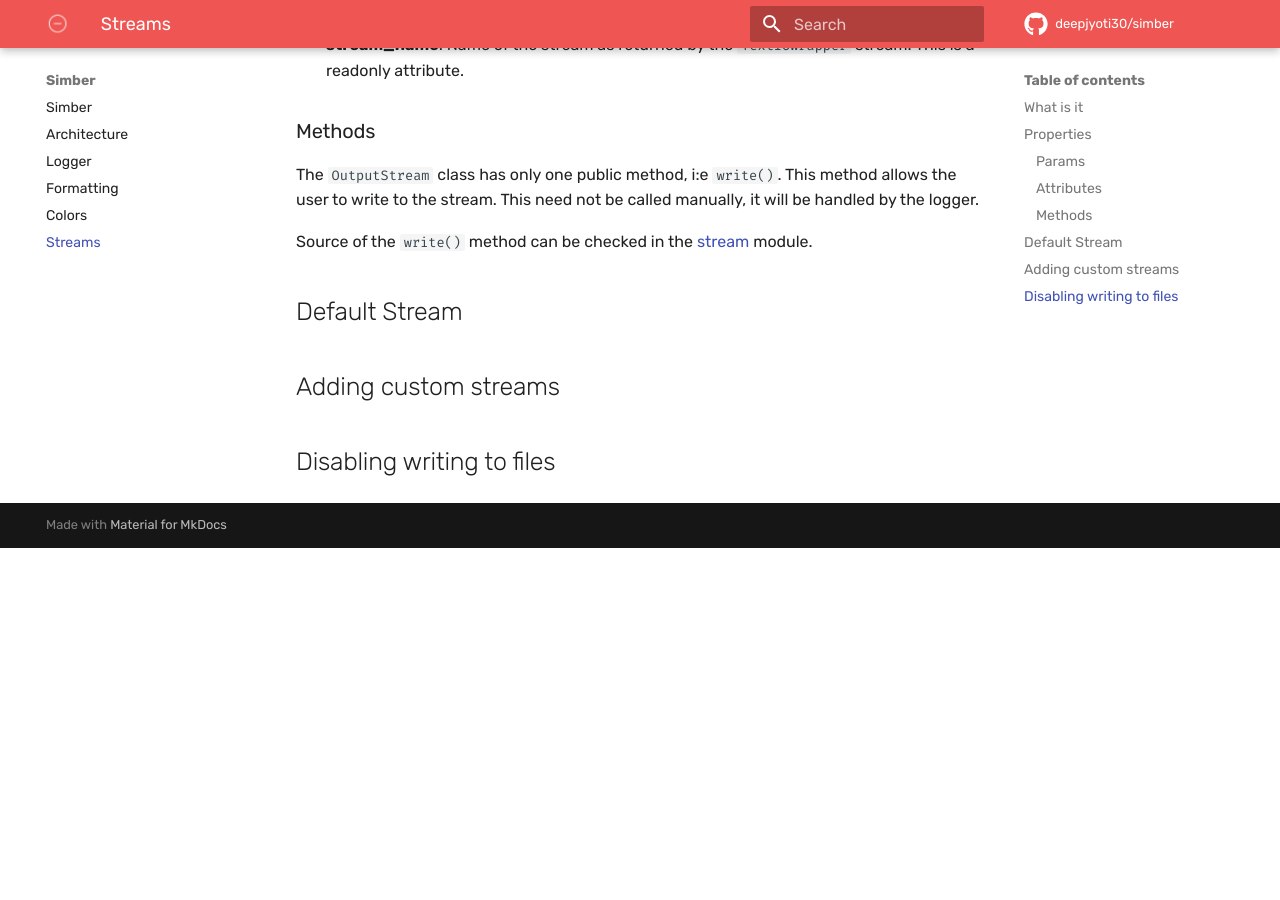
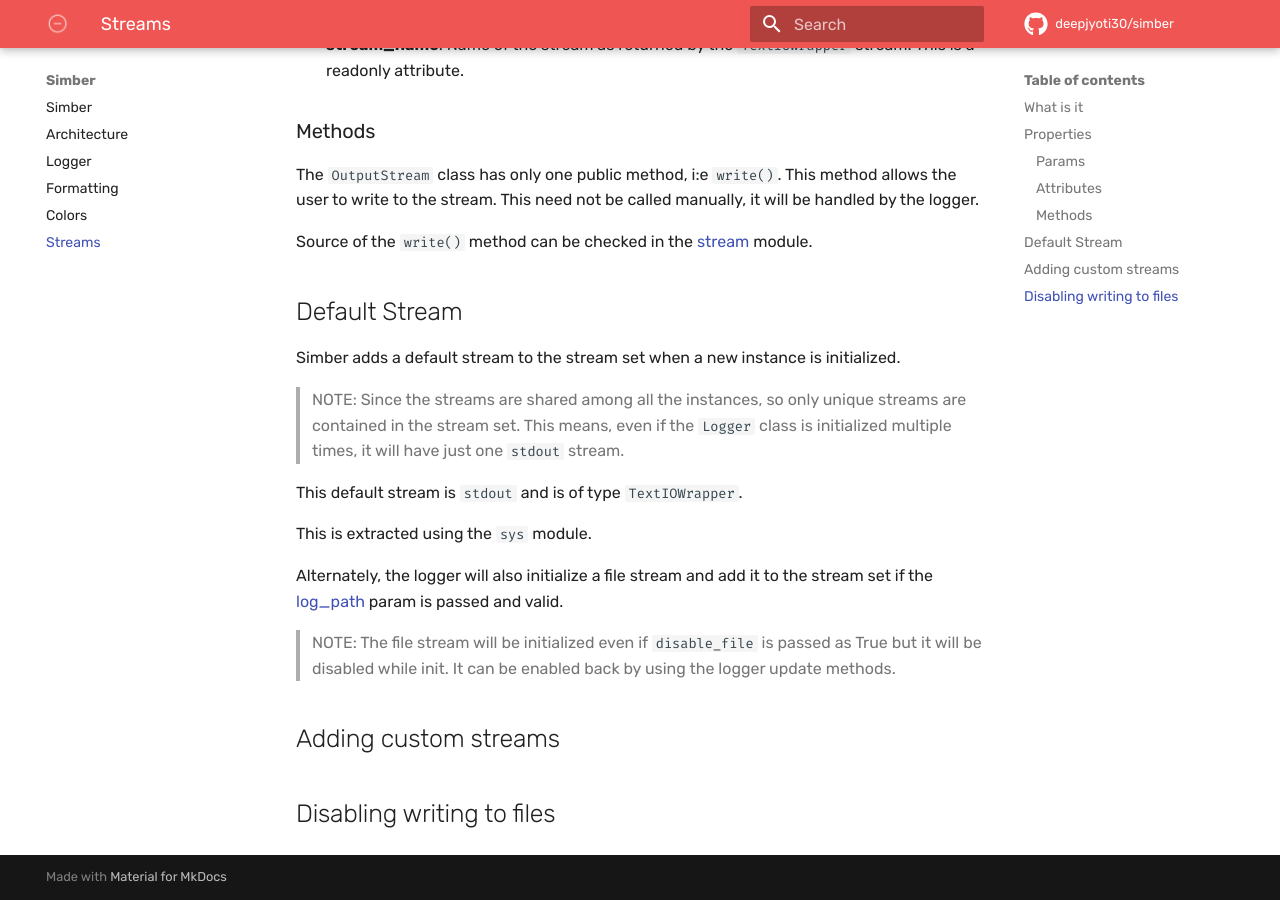
Before and after one commit to deepjyoti30/simber, an MkDocs documentation site: the page built from docs/en/docs/streams.md, in a window 1280 px wide and 900 px high, scrolled down 1248 px. Built offline with MkDocs 1.6.1 and Material for MkDocs 9.7.7, drawn with Linux system fonts in a browser that asks for light colours; comment, search, counter and statistics services are not loaded; before the commit the page ends 1796 px from its top, so only the background shows below that.

Commit message:
Add docs about the default stream init by Logger
Add documentation explaining the initialization of the default stream(s)
that is done by the logger and all the other important parts of it.

```diff
--- a/docs/en/docs/streams.md
+++ b/docs/en/docs/streams.md
@@ -40,6 +40,18 @@ Source of the `write()` method can be checked in the [stream](https://github.com
 
 ## Default Stream
 
+Simber adds a default stream to the stream set when a new instance is initialized.
+
+>NOTE: Since the streams are shared among all the instances, so only unique streams are contained in the stream set. This means, even if the `Logger` class is initialized multiple times, it will have just one `stdout` stream.
+
+This default stream is `stdout` and is of type `TextIOWrapper`.
+
+This is extracted using the `sys` module.
+
+Alternately, the logger will also initialize a file stream and add it to the stream set if the [log_path](http://localhost:8000/logger/#logger-class) param is passed and valid.
+
+>NOTE: The file stream will be initialized even if `disable_file` is passed as True but it will be disabled while init. It can be enabled back by using the logger update methods.
+
 ## Adding custom streams
 
 ## Disabling writing to files
```
